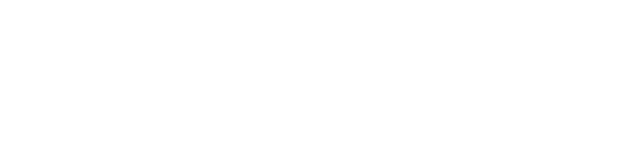
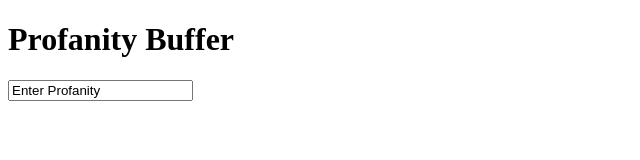
Before and after one commit to andrewgbaker/developDenver-hackathon, a plain HTML site: page index.html in a window 1280 px wide. Shown: the whole page, without its empty margins (0-640 px from the left). Drawn offline with Linux system fonts and the light colour scheme.

Commit message:
added text field

```diff
--- a/index.html
+++ b/index.html
@@ -27,8 +27,14 @@
 		<div id="main">
 
 			<header></header>
+			<h1> Profanity Buffer</h1>
+			<div id="content">
+				<form action="POST">
+					<input type="text" name="phrase" value="Enter Profanity"><br>
+				</form>
 
-			<div id="content"></div>
+
+			</div>
 
 		</div>
 
```
